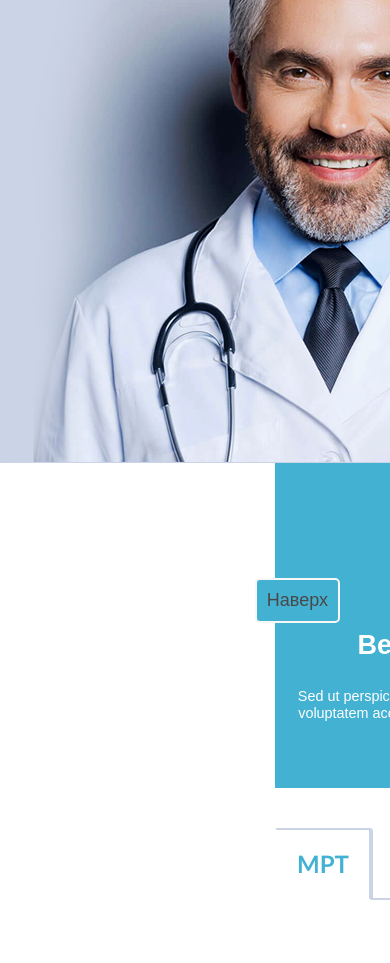
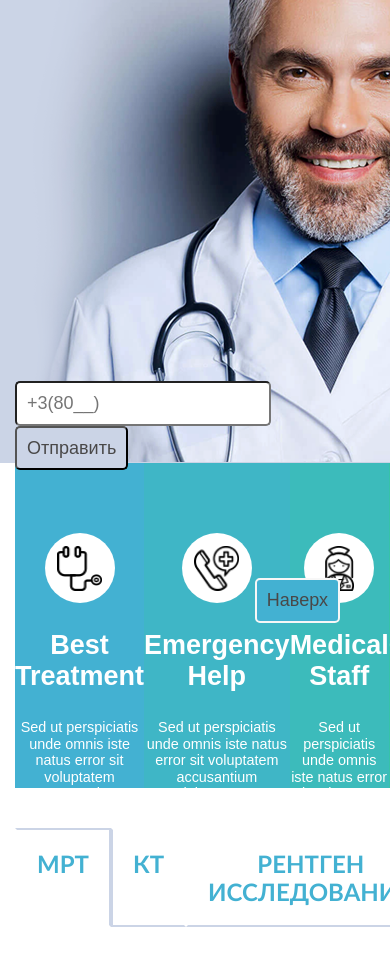
Before and after one commit to olga-forforce/forforce_qa, a website: page main.html in a window 390 px wide. Shown: the part 171-1134 px from the top of the page. Drawn offline with nearby package versions, Linux system fonts and the light colour scheme; a web font is replaced by a local one.

Commit message:
'homework15.07'

```diff
--- a/style.css
+++ b/style.css
@@ -12,11 +12,6 @@
     overflow: hidden;
     flex-direction: column;
 }
-.header{
-    background-color: #43b1d2;
-    width: 100%;
-    height: 118px;
-}
 .container {
     max-width: 1440px;
     margin: 0px auto;
@@ -24,14 +19,32 @@
 }
 @media (max-width: 1440px) {
     .container{
-        max-width: 920px;
+        max-width: 1120px;
     }
 }
+@media (max-width: 1200px) {
+    .container{
+        max-width: 970px;
+    }
+}
+@media (max-width: 992px) {
+    .container{
+        max-width: 750px;
+    }
+}
+@media (max-width: 767px) {
+    .container{
+        max-width: none;
+    }
+}
+.header{
+    background-color: #43b1d2;
+}
 .header_row{
-    padding-top: 30px;
     display: flex;
+    justify-content: space-between;
+    height: 118px;
     align-items: center;
-    justify-content: space-between;
 }
 .logo{
     display: flex;
@@ -103,13 +116,9 @@
 }
 .the_man{
     background-color: #cbd4e6;
-    width: 100%;
     height: 516px;
 }
 .banner{
-    width: 1440px;
-    margin-right: auto;
-    margin-left: auto;
     position: relative;
 }
 .banner_text{
@@ -154,9 +163,7 @@
     border-radius: 5px;
 }
 .services{
-    width: 1440px;
     height: 325px;
-    margin: auto;
     text-align: center;
 }
 .services_list{
@@ -164,11 +171,7 @@
     list-style-type: none;
     margin: 0;
     padding: 0;
-    width: 1440px;
     height: 325px;
-}
-.serv1, .serv2, .serv3, .serv4{
-    width: 360px;
 }
 .serv1{
     background-color: #43b1d2;
@@ -215,7 +218,6 @@
     height: 45px;
 }
 .tabs{
-    width: 1440px;
     height: 135px;
     margin: auto;
     text-align: center;
@@ -225,7 +227,6 @@
     list-style-type: none;
     margin-top: 40px;
     padding: 0;
-    width: 1440px;
 }
 .mrt, .kt, .rentgen{
     padding: 20px;
```
